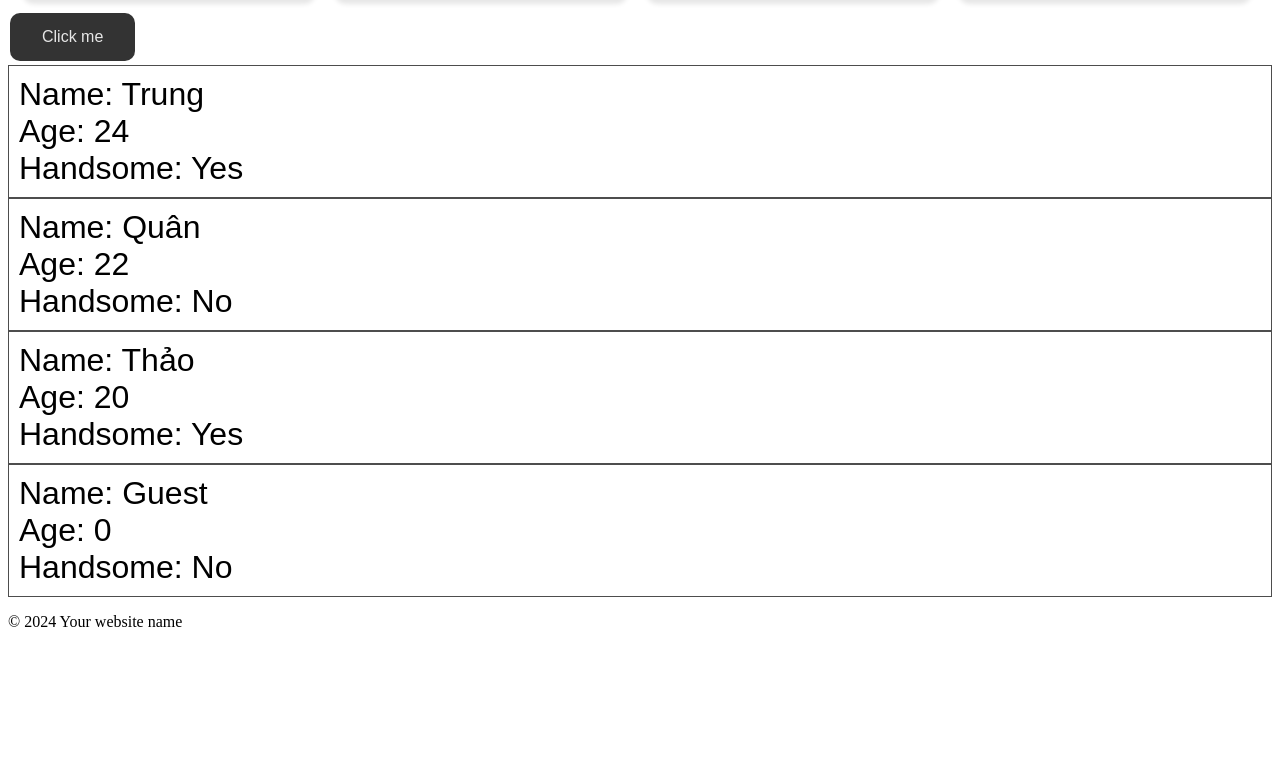
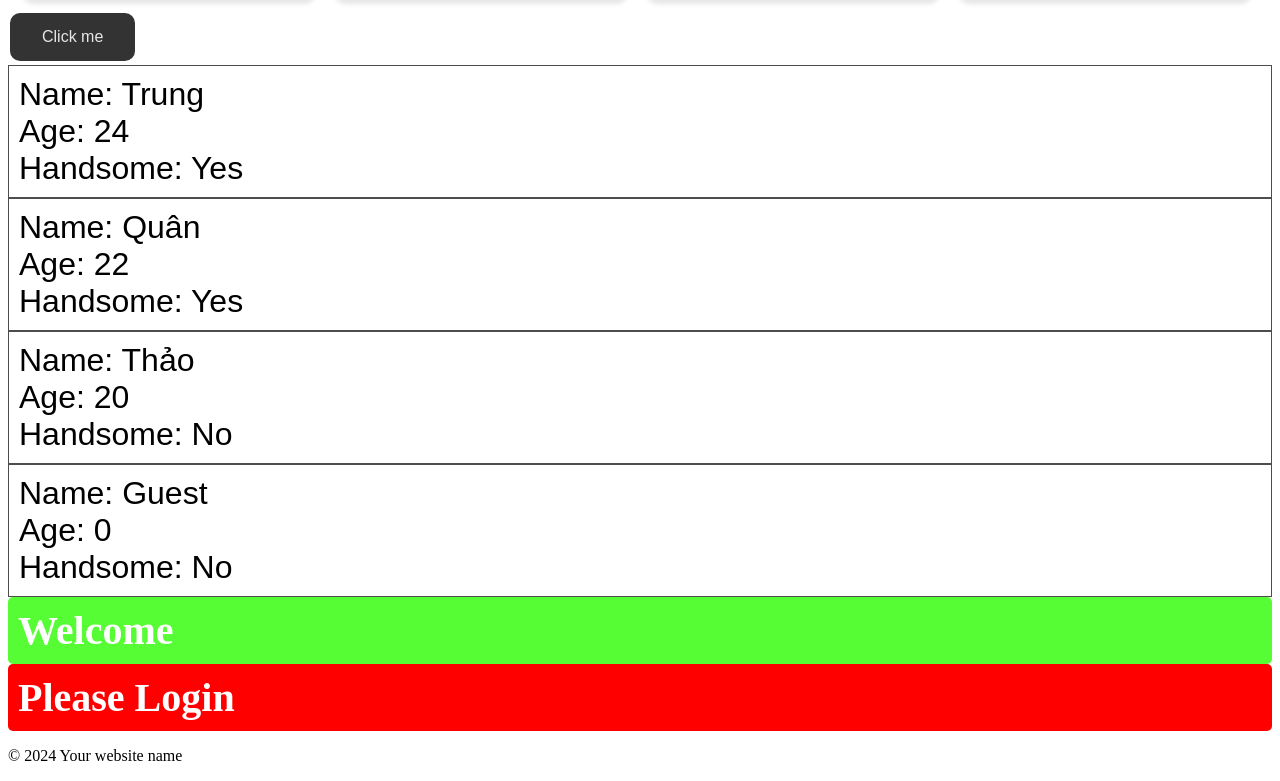
Before and after one commit to quoctrung077/challenge-7, a React (Vite) app: page / in a window 1280 px wide. Shown: the part 656-1437 px from the top of the page. Before the commit the page ends 1303 px from the top, so only its background shows below. Built offline with nearby package versions, Linux system fonts and the light colour scheme.

Commit message:
learn conditional rendering

```diff
--- a/src/App.jsx
+++ b/src/App.jsx
@@ -4,6 +4,7 @@ import Food from "./Food";
 import Card from "./Card";
 import Button from "./Button/Button";
 import Student from "./Student";
+import UserGreeting from "./UserGreeting";
 function App() {
   return (
     <>
@@ -15,9 +16,11 @@ function App() {
       <Card />
       <Button />
       <Student name="Trung" age={24} isStudent={true} />
-      <Student name="Quân" age={22} isStudent={false} />
-      <Student name="Thảo" age={20} isStudent={true} />
+      <Student name="Quân" age={22} isStudent={true} />
+      <Student name="Thảo" age={20} isStudent={false} />
       <Student />
+      <UserGreeting isLoggedIn={true} username="Trung" />
+      <UserGreeting isLoggedIn={false} />
       <Footer />
     </>
   );
--- a/src/Student.jsx
+++ b/src/Student.jsx
@@ -1,10 +1,11 @@
 import PropTypes from "prop-types";
-function Student(props) {
+
+function Student({ name = "Guest", age = 0, isStudent = false }) {
   return (
     <div className="student">
-      <p>Name: {props.name}</p>
-      <p>Age: {props.age}</p>
-      <p>Handsome: {props.isStudent ? "Yes" : "No"}</p>
+      <p>Name: {name}</p>
+      <p>Age: {age}</p>
+      <p>Handsome: {isStudent ? "Yes" : "No"}</p>
     </div>
   );
 }
@@ -15,9 +16,4 @@ Student.propTypes = {
   isStudent: PropTypes.bool,
 };
 
-Student.defaultProps = {
-  name: "Guest",
-  age: 0,
-  isStudent: false,
-}
 export default Student;
--- /dev/null
+++ b/src/UserGreeting.jsx
@@ -0,0 +1,16 @@
+import PropTypes from "prop-types";
+function UserGreeting({ isLoggedIn, username = "Guest", ...props }) {
+  const welcomeMessage = (
+    <h2 className="welcome-messge">Welcome {props.username}</h2>
+  );
+
+  const loginPrompt = <h2 className="login-prompt">Please Login</h2>;
+  return isLoggedIn ? welcomeMessage : loginPrompt;
+}
+
+UserGreeting.propTypes = {
+  isLoggedIn: PropTypes.bool,
+  username: PropTypes.string,
+};
+
+export default UserGreeting;
--- a/src/index.css
+++ b/src/index.css
@@ -37,3 +37,21 @@
 .student p {
   margin: 0;
 }
+
+.welcome-messge {
+  font-size: 2.5rem;
+  background-color: hsl(110, 98%, 60%);
+  color: white;
+  padding: 10px;
+  border-radius: 5px;
+  margin: 0;
+}
+
+.login-prompt {
+  font-size: 2.5rem;
+  background-color: hsl(0, 100%, 50%);
+  color: white;
+  padding: 10px;
+  border-radius: 5px;
+  margin: 0;
+}
```
